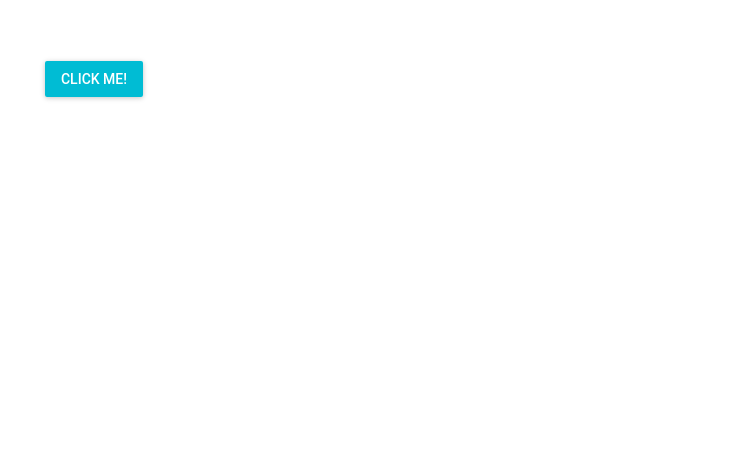
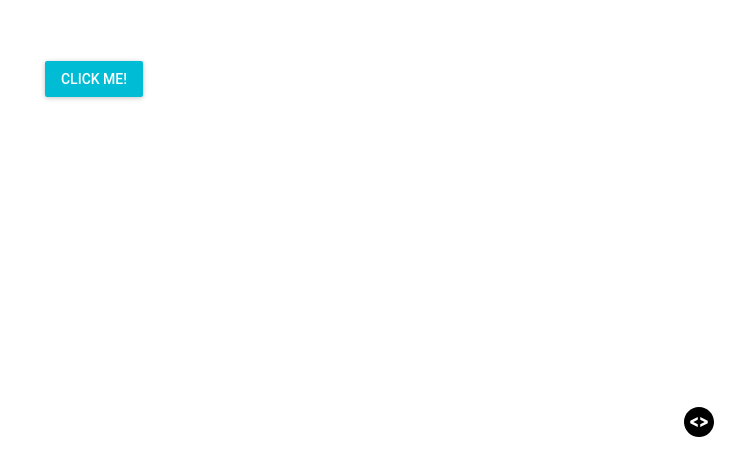
Before and after one commit to oleob/larssyversen.no, a React (Create React App) app: page / in a window 1280 px wide. Shown: the part 339-800 px from the top of the page, without its empty margins (546-1280 px from the left). Built offline with nearby package versions, Linux system fonts and the light colour scheme.

Commit message:
Add Link to github code

```diff
--- a/src/App.css
+++ b/src/App.css
@@ -98,6 +98,17 @@ html,body{
   padding-right: 25px;
 }
 
+.codeLink{
+  position: absolute;
+  bottom: 20px;
+  right: 20px;
+}
+
+.codeIcon{
+  width: 30px;
+  height: 30px;
+}
+
 @media only screen and (max-width: 800px) {
 
   .bubbleImage{
--- /dev/null
+++ b/src/Components/CodeLink.jsx
@@ -0,0 +1,10 @@
+import React from 'react';
+import Icon from '../Icons/code.svg';
+
+const CodeLink = () => (
+  <a className="codeLink" href="https://github.com/oleob/larssyversen.no">
+    <img alt="code icon" className="codeIcon" src={Icon} />
+  </a>
+);
+
+export default CodeLink;
--- a/src/Components/Container.jsx
+++ b/src/Components/Container.jsx
@@ -3,6 +3,7 @@ import Button from 'material-ui/RaisedButton';
 import Lars from './Lars';
 import Bubble from './Bubble';
 import sentences from '../Quotes';
+import CodeLink from './CodeLink';
 
 class Container extends Component {
 
@@ -80,6 +81,7 @@ class Container extends Component {
         </div>
         <Lars name={this.state.larsName} />
         <Bubble name={this.state.bubbleName} text={this.state.text} />
+        <CodeLink />
       </div>
     );
   }
```
Also changed, not shown: src/Icons/code.svg (added).
